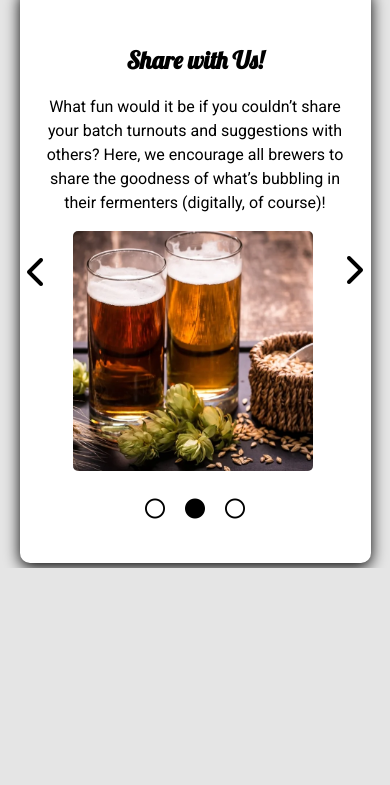
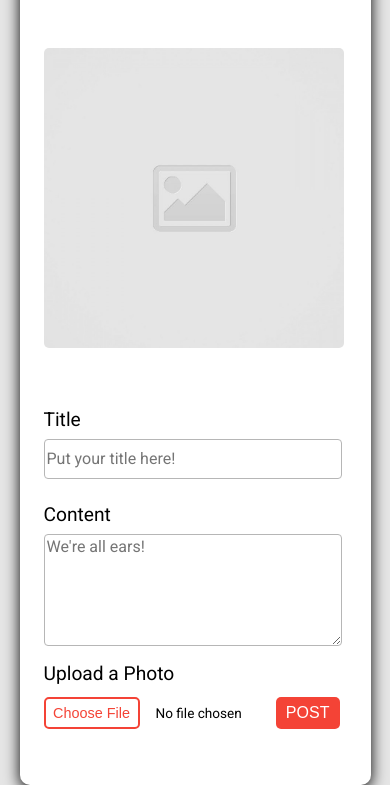
Before and after one commit to NoahLett/beer-base, a website: page index.html in a window 390 px wide. Shown: the part 276-1061 px from the top of the page. Before the commit the page ends 844 px from the top, so only its background shows below. Drawn offline with Linux system fonts and the light colour scheme.

Commit message:
Developed structure of desktop and mobile views for the New Post Page #4

```diff
--- a/css/styles.css
+++ b/css/styles.css
@@ -184,6 +184,100 @@ select {
   padding-top: 1rem;
 }
 
+.new-post-box {
+  width: 100%;
+  height: 100%;
+  background-color: white;
+  border-radius: 10px;
+  box-shadow: 0 4px 15px black;
+  margin-top: 5rem;
+}
+
+.form-header-text {
+  font-family: Lobster, sans-serif;
+  color: black;
+  font-size: 3rem;
+  margin-left: 3rem;
+  margin-bottom: 4rem;
+}
+
+.new-post-image {
+  width: 300px;
+  height: 300px;
+  border-radius: 5px;
+  object-fit: cover;
+  margin-left: 3rem;
+  margin-bottom: 3rem;
+}
+
+.post-title,
+.post-content,
+.new-post-label {
+  display: block;
+  width: 85%;
+  margin-top: 0.5rem;
+  border-radius: 4px;
+}
+
+.new-post-label {
+  font-size: 1.2rem;
+  font-family: Roboto, sans-serif;
+}
+
+.post-title,
+.post-content {
+  border: 1px solid #b6b6b6;
+  font-family: Roboto, sans-serif;
+  font-size: 1rem;
+}
+
+.post-title {
+  height: 2.5rem;
+  margin-bottom: 1.5rem;
+}
+
+.post-content {
+  height: 7rem;
+  margin-bottom: 1rem;
+}
+
+.post-photo-file {
+  width: 71%;
+  margin-top: 0.75rem;
+  margin-bottom: 3.5rem;
+  font-family: Roboto, sans-serif;
+  font-size: 0.85rem;
+  cursor: pointer;
+}
+
+input[type="file"]::file-selector-button {
+  border: 2px solid #f44336;
+  border-radius: 5px;
+  color: #f44336;
+  background-color: white;
+  cursor: pointer;
+  height: 2rem;
+  width: 6rem;
+  margin-right: 1rem;
+  font-size: 0.9rem;
+}
+
+.post-content:focus,
+.post-title:focus {
+  outline: 2px solid #f44336;
+}
+
+.post-button {
+  color: white;
+  background-color: #f44336;
+  border-radius: 5px;
+  border: none;
+  height: 2rem;
+  width: 4rem;
+  font-size: 1rem;
+  cursor: pointer;
+}
+
 @media screen and (max-width: 767px) {
   .carousel-box {
     width: 90%;
@@ -250,4 +344,26 @@ select {
   .beer-title {
     margin-left: 2rem;
   }
+
+  .new-post-box {
+    margin-left: auto;
+    margin-right: auto;
+    width: 90%;
+    height: 100%;
+  }
+
+  .new-post-label,
+  .post-title,
+  .post-content,
+  .post-photo-file {
+    margin-left: 1.5rem;
+  }
+
+  .post-photo-file {
+    width: 65%;
+  }
+
+  .new-post-image {
+    margin-left: 1.5rem;
+  }
 }
--- a/index.html
+++ b/index.html
@@ -27,14 +27,14 @@
           <span class="nav-bar">
             <a href="#" class="recipe-link" data-view="recipes-page">Recipes</a>
             <a href="#" class="feed-link">Feed</a>
-            <a href="#" class="post-link">Post</a>
+            <a href="#" class="post-link" data-view="new-post-page">Post</a>
           </span>
         </div>
       </div>
     </div>
   </header>
   <main>
-    <div class="view" data-view="home-page">
+    <div class="view hidden" data-view="home-page">
       <div class="container">
         <div class="row">
           <div class="column-full">
@@ -154,6 +154,58 @@
         </div>
       </div>
     </div>
+    <div class="view" data-view="new-post-page">
+      <div class="container">
+        <div class="new-post-box">
+          <form class="new-post-form">
+            <div class="row">
+              <div class="column-full form-header-box">
+                <h2 class="form-header-text">New Post</h2>
+              </div>
+            </div>
+            <div class="row">
+              <div class="column-half">
+                <img
+                  class="new-post-image"
+                  src="images/placeholder-image.jpg"
+                  alt="placeholder-image">
+              </div>
+              <div class="column-half">
+                <div>
+                  <label class="new-post-label" for="post-title">Title</label>
+                  <input
+                    required
+                    placeholder="Put your title here!"
+                    name="title"
+                    class="post-title"
+                    type="text">
+                </div>
+                <div>
+                  <label class="new-post-label" for="post-content">Content</label>
+                  <textarea
+                    required
+                    placeholder="We're all ears!"
+                    name="content"
+                    class="post-content"></textarea>
+                </div>
+                <div>
+                  <label class="new-post-label" for="post-photo-file">Upload a Photo</label>
+                  <input
+                    required
+                    name="photo-file"
+                    class="post-photo-file"
+                    type="file">
+                  <button
+                    class="post-button"
+                    type="submit"
+                    data-view="posts-page">POST</button>
+                </div>
+              </div>
+            </div>
+          </form>
+        </div>
+      </div>
+    </div>
   </main>
   <script src="js/data.js"></script>
   <script src="js/main.js"></script>
--- a/js/main.js
+++ b/js/main.js
@@ -119,7 +119,7 @@ function rotation() {
 
 setInterval(rotation, 5000);
 
-// Recipes "Thumbnail" List Render //
+// Recipes "Thumbnail" List Render and Filter Functionality //
 
 var recipesList = [
   {
@@ -400,6 +400,7 @@ function lockFilter(event) {
 var $view = document.querySelectorAll('.view');
 var $mainTitleLink = document.querySelector('.main-title');
 var $recipeLink = document.querySelector('.recipe-link');
+var $newPostLink = document.querySelector('.post-link');
 
 function handleViewSwap(string) {
   for (var i = 0; i < $view.length; i++) {
@@ -416,6 +417,10 @@ $mainTitleLink.addEventListener('click', function () {
 });
 
 $recipeLink.addEventListener('click', function () {
+  handleViewSwap(event.target.getAttribute('data-view'));
+});
+
+$newPostLink.addEventListener('click', function () {
   handleViewSwap(event.target.getAttribute('data-view'));
 });
 
```
Also changed, not shown: images/placeholder-image.jpg (added).
